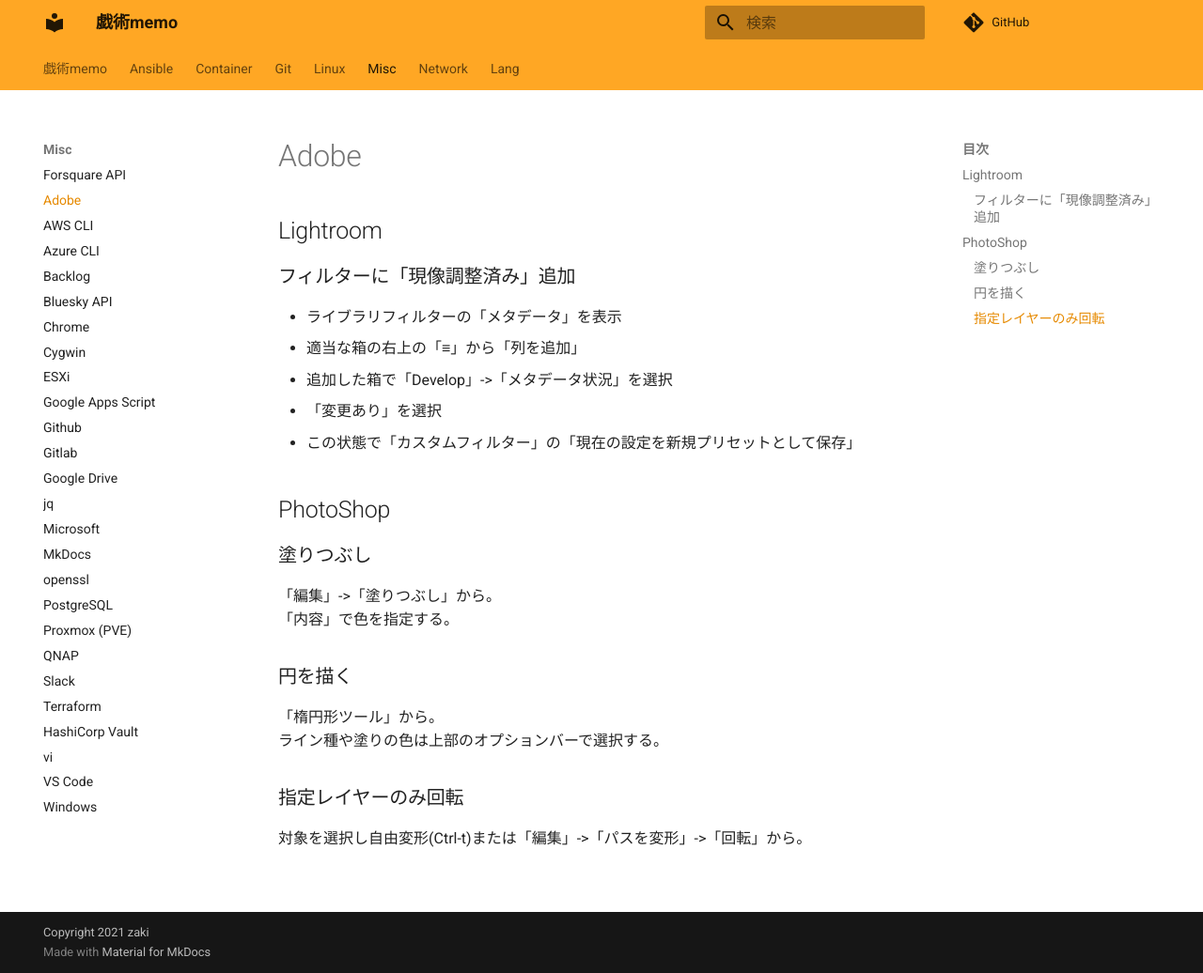
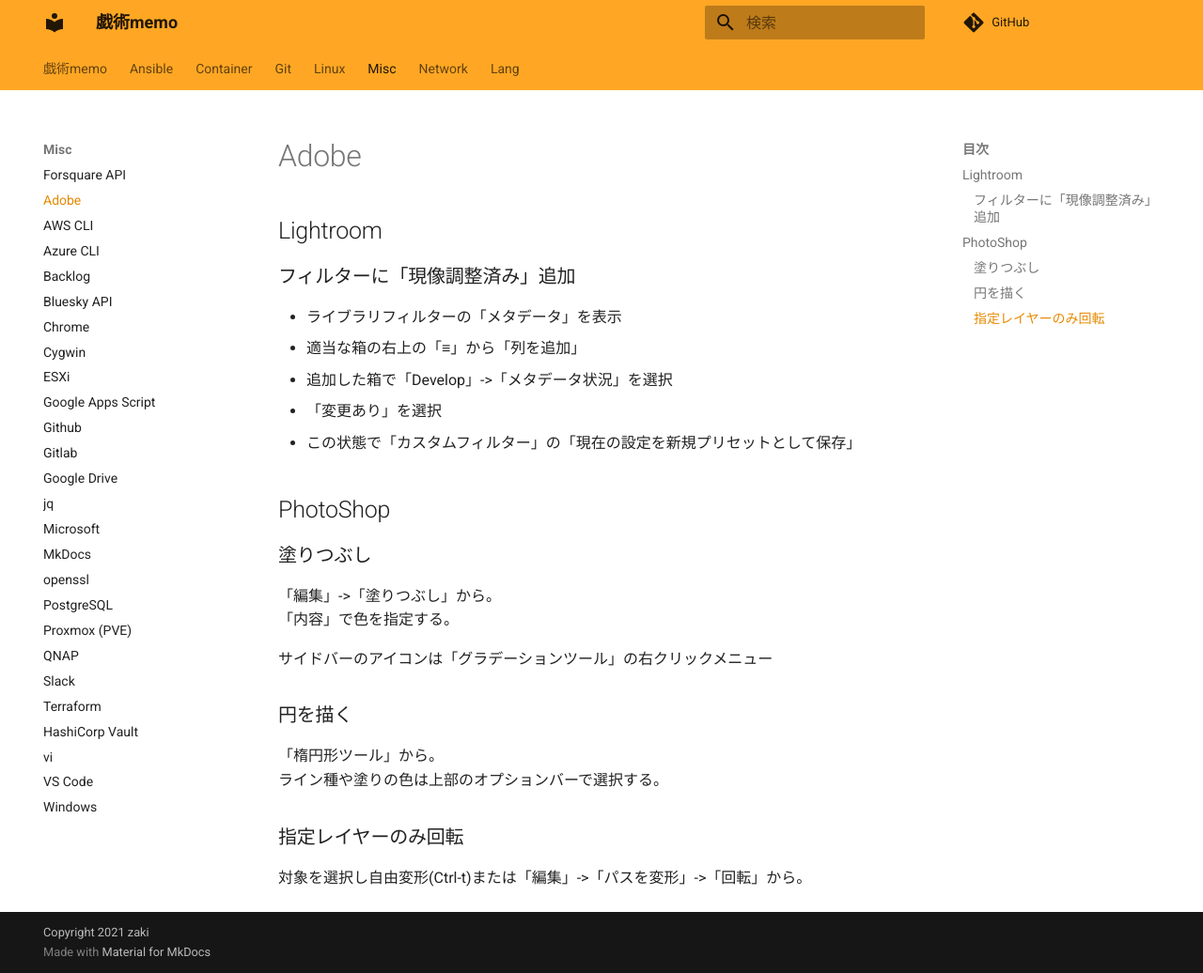
Before and after one commit to zaki-lknr/docs, an MkDocs documentation site: the page built from docs/Misc/adobe.md, in a window 1280 px wide and 1036 px high. Shown: the whole window at 94% size. Built offline with MkDocs 1.6.1 and Material for MkDocs 9.7.7, drawn with Linux system fonts in a browser that asks for light colours; comment, search, counter and statistics services are not loaded.

Commit message:
add: misc/adobe: photoshopで塗りつぶし

```diff
--- a/docs/Misc/adobe.md
+++ b/docs/Misc/adobe.md
@@ -17,6 +17,8 @@
 「編集」->「塗りつぶし」から。
 「内容」で色を指定する。
 
+サイドバーのアイコンは「グラデーションツール」の右クリックメニュー
+
 ### 円を描く
 
 「楕円形ツール」から。
```
